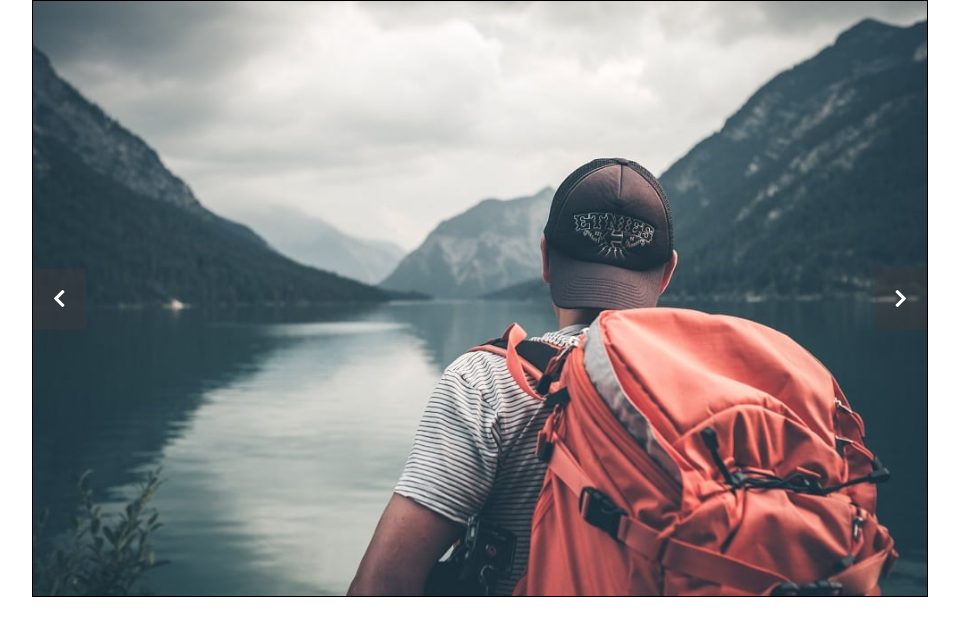
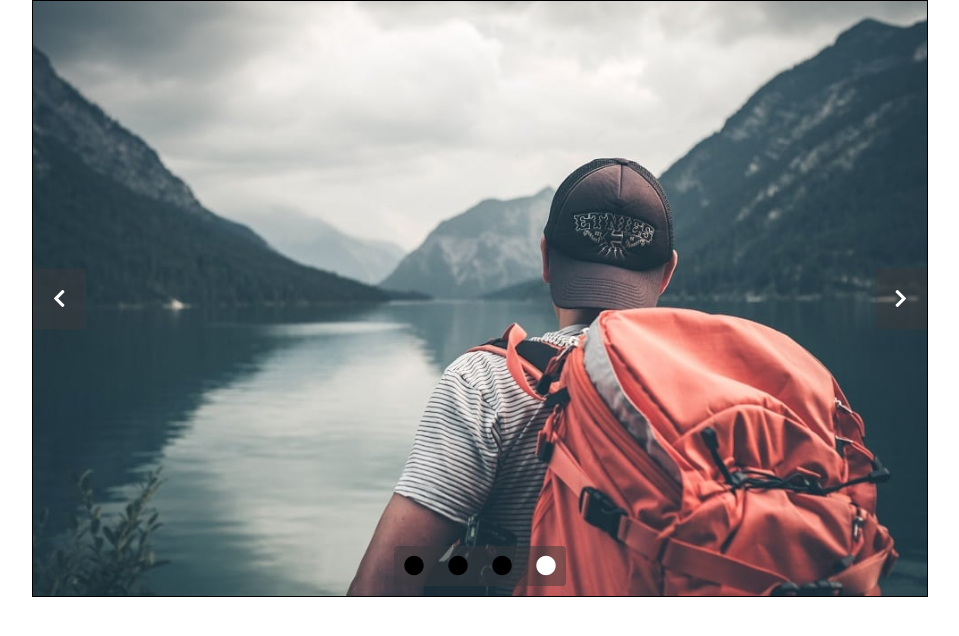
Before and after one commit to Frari/js-slider, a plain HTML site: page index.html in a window 1280 px wide. Both pictures are taken after a click on the element 219 px from the left and 299 px from the top of the page. Shown: the whole page, without its empty margins (160-1119 px from the left). Drawn offline with nearby package versions, Linux system fonts and the light colour scheme.

Commit message:
riquadro palline

```diff
--- a/index.html
+++ b/index.html
@@ -20,6 +20,12 @@
         <div class="next">
           <i class="fas fa-chevron-right"></i>
         </div>
+        <div class="buttons">
+          <i class="fas fa-circle acceso"></i>
+          <i class="fas fa-circle"></i>
+          <i class="fas fa-circle"></i>
+          <i class="fas fa-circle"></i>
+        </div>
       </div>
     </div>
     <script src="main.js" charset="utf-8"></script>
--- a/main.js
+++ b/main.js
@@ -1,23 +1,39 @@
 $('.next').click(function(){
+
   var img_corrente = $('.visibile');
+  var but_corrente = $('.acceso');
+
   img_corrente.removeClass('visibile');
+  but_corrente.removeClass('acceso');
+
   var prox_img = img_corrente.next('img');
+  var prox_but = but_corrente.next('i');
 
-  if(prox_img.length != 0){
+  if(prox_img.length != 0 && prox_but.length !=0){
     prox_img.addClass('visibile');
+    prox_but.addClass('acceso');
   }else{
     $('.foto img').first().addClass('visibile');
+    $('.buttons i').first().addClass('acceso')
   }
 });
 
 $('.prev').click(function(){
+
   var img_corrente = $('.visibile');
+  var but_corrente = $('.acceso');
+
   img_corrente.removeClass('visibile');
+  but_corrente.removeClass('acceso');
+
   var prev_img = img_corrente.prev('img');
+  var prev_but = but_corrente.prev('i');
 
-  if(prev_img.length != 0){
+  if(prev_img.length != 0 && prev_but.length != 0){
     prev_img.addClass('visibile');
+    prev_but.addClass('acceso');
   }else{
     $('.foto img').last().addClass('visibile');
+    $('.buttons i').last().addClass('acceso');
   }
 });
--- a/style.css
+++ b/style.css
@@ -6,6 +6,7 @@
 }
 .container{
   width: 70%;
+  height: auto;
   margin: 0 auto;
   border: 1px solid black;
   position: relative;
@@ -31,3 +32,19 @@ i{
 img.visibile{
   display:block;
 }
+.buttons{
+  background-color: rgb(58, 59, 61, 0.5);
+  width: auto;
+  position: absolute;
+  bottom: 10px;
+  left: 50%;
+  transform: translateX(-50%);
+  border-radius: 4px;
+}
+.buttons i{
+  padding: 10px;
+  color: black;
+}
+i.acceso{
+  color: white;
+}
```
